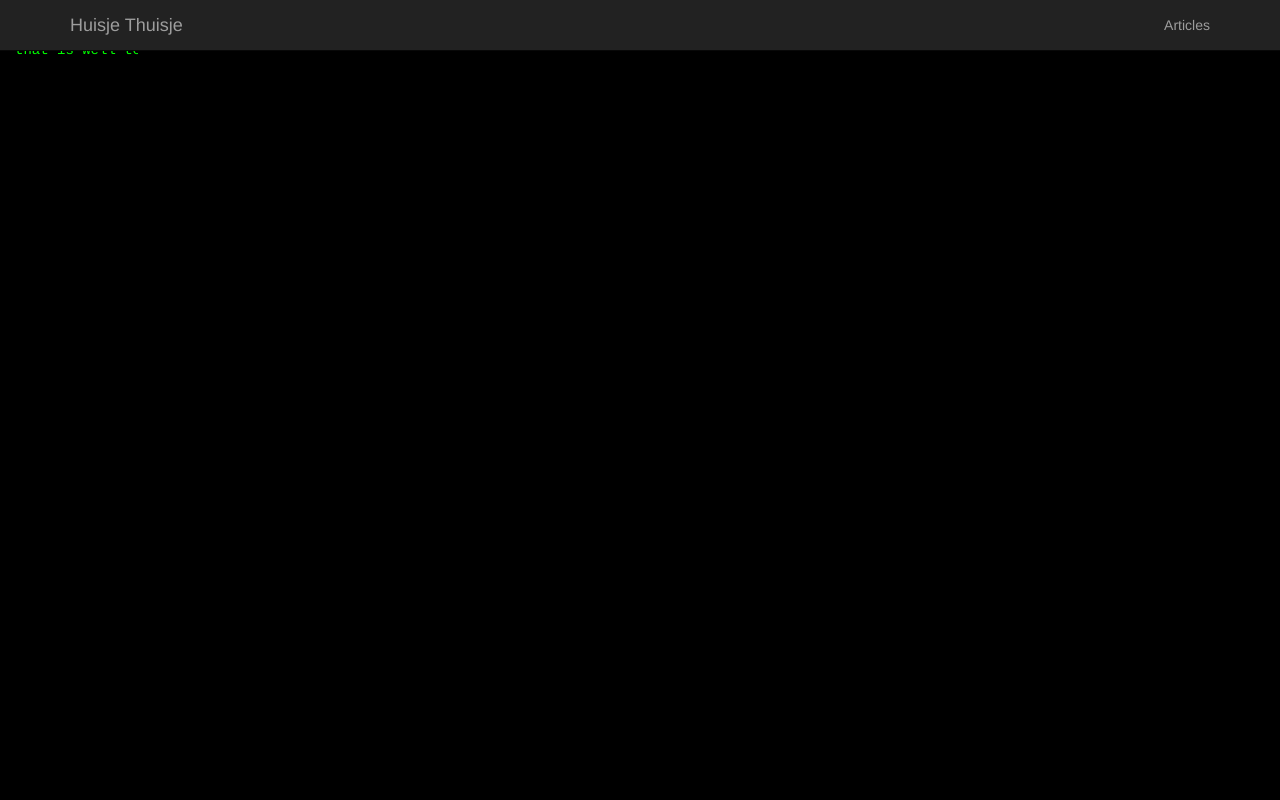
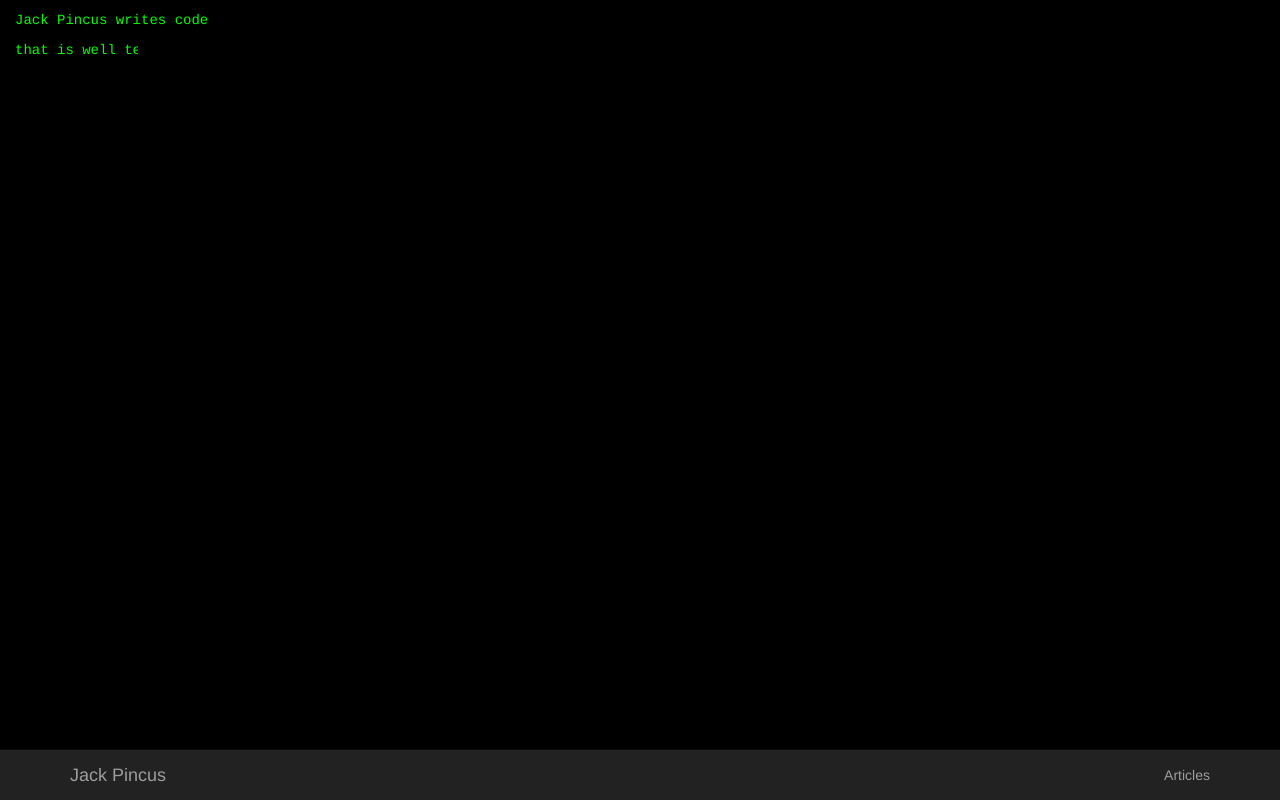
Before and after one commit to jwpincus/jwpincus.github.io, a plain HTML site: page index.html in a window 1280 px wide. Drawn offline with nearby package versions, Linux system fonts and the light colour scheme.

Commit message:
navbar testing

```diff
--- a/index.html
+++ b/index.html
@@ -19,7 +19,7 @@
 
   </div>
 
-  <nav class="navbar navbar-inverse navbar-fixed-top">
+  <nav class="navbar navbar-inverse navbar-fixed-bottom">
     <div class="container">
         <div class="navbar-header">
             <button type="button" class="navbar-toggle collapsed" data-toggle="collapse" data-target="#navbar" aria-expanded="false" aria-controls="navbar">
@@ -28,7 +28,7 @@
                 <span class="icon-bar"></span>
                 <span class="icon-bar"></span>
             </button>
-            <a class="navbar-brand" href="#">Huisje Thuisje</a>
+            <a class="navbar-brand" href="#">Jack Pincus</a>
         </div>
         <div id="navbar" class="navbar-collapse collapse">
             <ul class="nav navbar-nav navbar-right">
```
